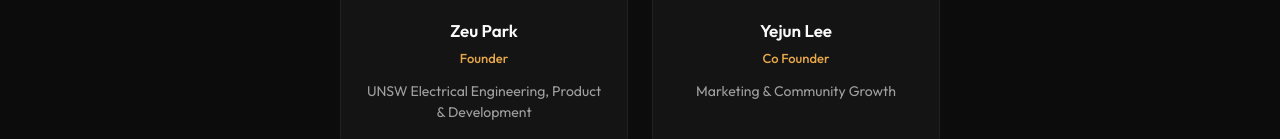
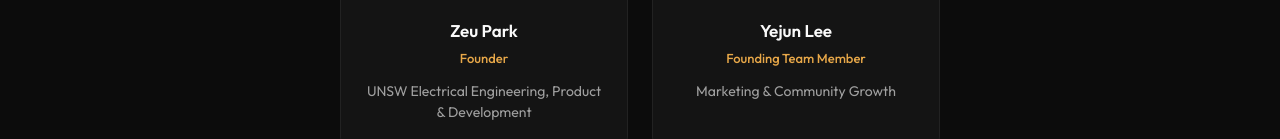
Before and after one commit to ZeuPark/UniMarket, a plain HTML site: page index.html in a window 1280 px wide. Shown: the part 6437-6576 px from the top of the page. Drawn offline with Linux system fonts and the light colour scheme.

Commit message:
Change Co Founder to Founding Team Member
Co-Authored-By: Claude Opus 4.5 <noreply@anthropic.com>

```diff
--- a/index.html
+++ b/index.html
@@ -1550,7 +1550,7 @@
                         </svg>
                     </div>
                     <h3>Yejun Lee</h3>
-                    <p class="role">Co Founder</p>
+                    <p class="role">Founding Team Member</p>
                     <p class="bio">Marketing & Community Growth</p>
                 </div>
             </div>
```
